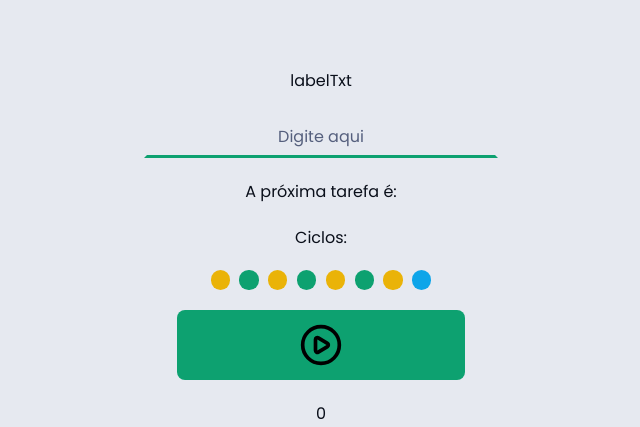
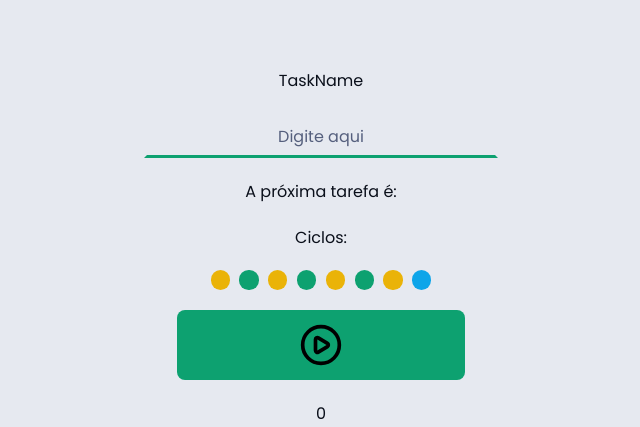
Before and after one commit to MaikeraHW/chronosPomodoro, a React (Vite) app: page / in a window 1280 px wide. Shown: the part 525-952 px from the top of the page, without its empty margins (319-959 px from the left). Built offline with nearby package versions, Linux system fonts and the light colour scheme.

Commit message:
UseRef nos inputs

```diff
--- a/src/components/buttons/formButton/FormButton.tsx
+++ b/src/components/buttons/formButton/FormButton.tsx
@@ -3,14 +3,13 @@ import styles from './FormButton.module.css'
 
 type FormButtonProps = {
     numOfCicles: number
-    onClick: () => void
 }
 
-function FormButton({numOfCicles, onClick}:FormButtonProps){
+function FormButton({numOfCicles}:FormButtonProps){
 
     return (
         <>
-        <button className={`${(numOfCicles) % 2 === 0 ? styles.formButtonGreen : styles.formButtonRed} ${styles.formButton}`} onClick={onClick}>
+        <button type="submit" className={`${(numOfCicles) % 2 === 0 ? styles.formButtonGreen : styles.formButtonRed} ${styles.formButton}`}>
             {(numOfCicles) % 2 === 0 ? <CirclePlay size={44}/> : <CircleStop size={44} />}
         </button>
         <p>{numOfCicles}</p>
--- a/src/components/defaultInput/DefaultInput.tsx
+++ b/src/components/defaultInput/DefaultInput.tsx
@@ -4,11 +4,11 @@ type DefaulInputProps = {
     labelTxt: string
 } & React.ComponentProps<'input'>
 
-function DefaultInput({type, labelTxt}:DefaulInputProps){
+function DefaultInput({type, labelTxt, ref}:DefaulInputProps){
     return (
     <>
     <label className={styles.inputLabel}>{labelTxt}</label>
-    <input type={type} placeholder="Digite aqui" className={styles.inputField} />
+    <input type={type} placeholder="Digite aqui" className={styles.inputField} ref={ref}/>
     </>
     )
 }
--- a/src/components/form/Form.tsx
+++ b/src/components/form/Form.tsx
@@ -1,4 +1,4 @@
-import { useState } from 'react'
+import { useRef, useState } from 'react'
 import FormButton from '../buttons/formButton/FormButton'
 import Circle from '../circle/Circle'
 import DefaultInput from '../defaultInput/DefaultInput'
@@ -7,15 +7,19 @@ import styles from './Form.module.css'
 function Form(){
 
     const [numOfCicles, setNumOfCicles] = useState(0)
+    const teste = useRef<HTMLInputElement>(null)
+    console.log(teste.current)
 
-    function changeCounter(){
-
+    function changeCounter(event: React.SyntheticEvent){
+        event.preventDefault()
         numOfCicles === 8 ? setNumOfCicles(0) : setNumOfCicles(numOfCicles + 1)
     }
 
+
+
     return(
-        <section className={styles.formSection}>
-            <DefaultInput type='text' labelTxt='labelTxt'/>
+        <form onSubmit={changeCounter} className={styles.formSection}>
+            <DefaultInput type='text' labelTxt='TaskName' id="taskInput" ref={teste}/>
             <p className={styles.nextTask}>A próxima tarefa é:</p>
             <p className={styles.cicleCounter}>Ciclos:</p>
             <div className={styles.circleHolder}>
@@ -28,8 +32,8 @@ function Form(){
                 <Circle subclasse='yellow'/>
                 <Circle subclasse='blue'/>
             </div>
-            <FormButton numOfCicles={numOfCicles} onClick={() => changeCounter()}/>
-        </section>
+            <FormButton numOfCicles={numOfCicles} />
+        </form>
     )
 }
 
```
